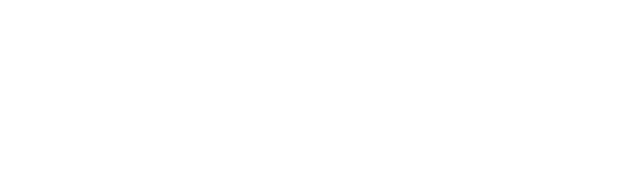
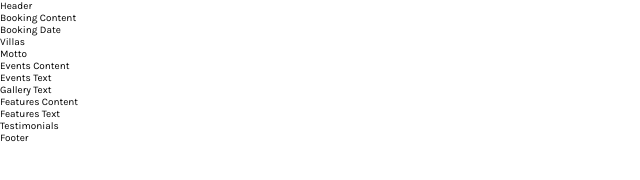
Before and after one commit to eduarf/realty-website, a website: page index.html in a window 1280 px wide. Shown: the whole page, without its empty margins (0-640 px from the left). Drawn offline with Linux system fonts and the light colour scheme.

Commit message:
basic html

```diff
--- a/index.html
+++ b/index.html
@@ -13,6 +13,59 @@
 </head>
 <body>
 
+    <header class="header">
+        Header
+    </header>
+
+    <section class="booking-content">
+        Booking Content
+    </section>
+
+    <section class="booking-date">
+        Booking Date
+    </section>
+
+
+    <section class="villas">
+        Villas
+    </section>
+
+    <section class="motto">
+        Motto
+    </section>
+
+    <section class="events-content">
+        Events Content
+    </section>
+
+    <section class="events-text">
+        Events Text
+    </section>
+
+    <section class="gallery-text">
+        Gallery Text
+    </section>
+
+    <section class="gallery-carousel">
+
+    </section>
+
+    <section class="features-content">
+        Features Content
+    </section>
+
+    <section class="features-text">
+        Features Text
+    </section>
+
+
+    <section class="testimonials">
+        Testimonials
+    </section>
+
+    <footer class="footer">
+        Footer
+    </footer>
 
 
 </body>
```
